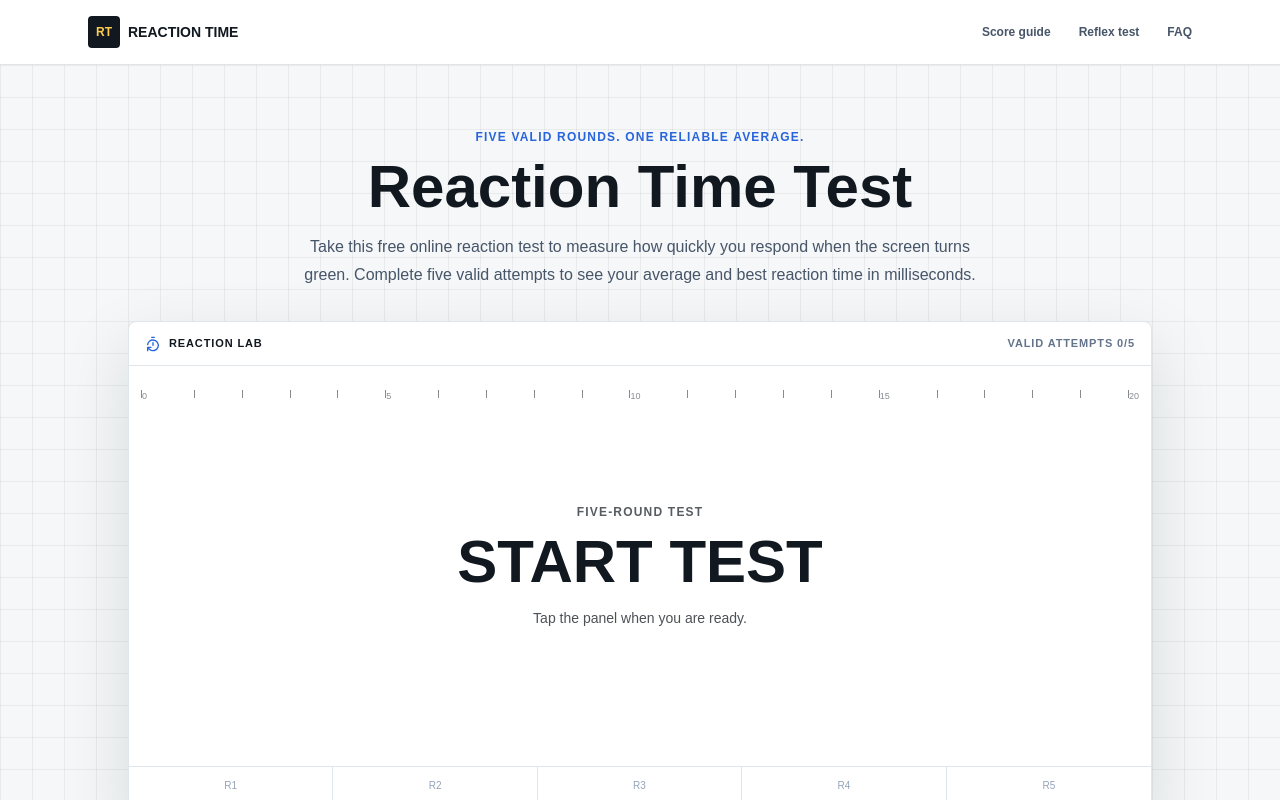
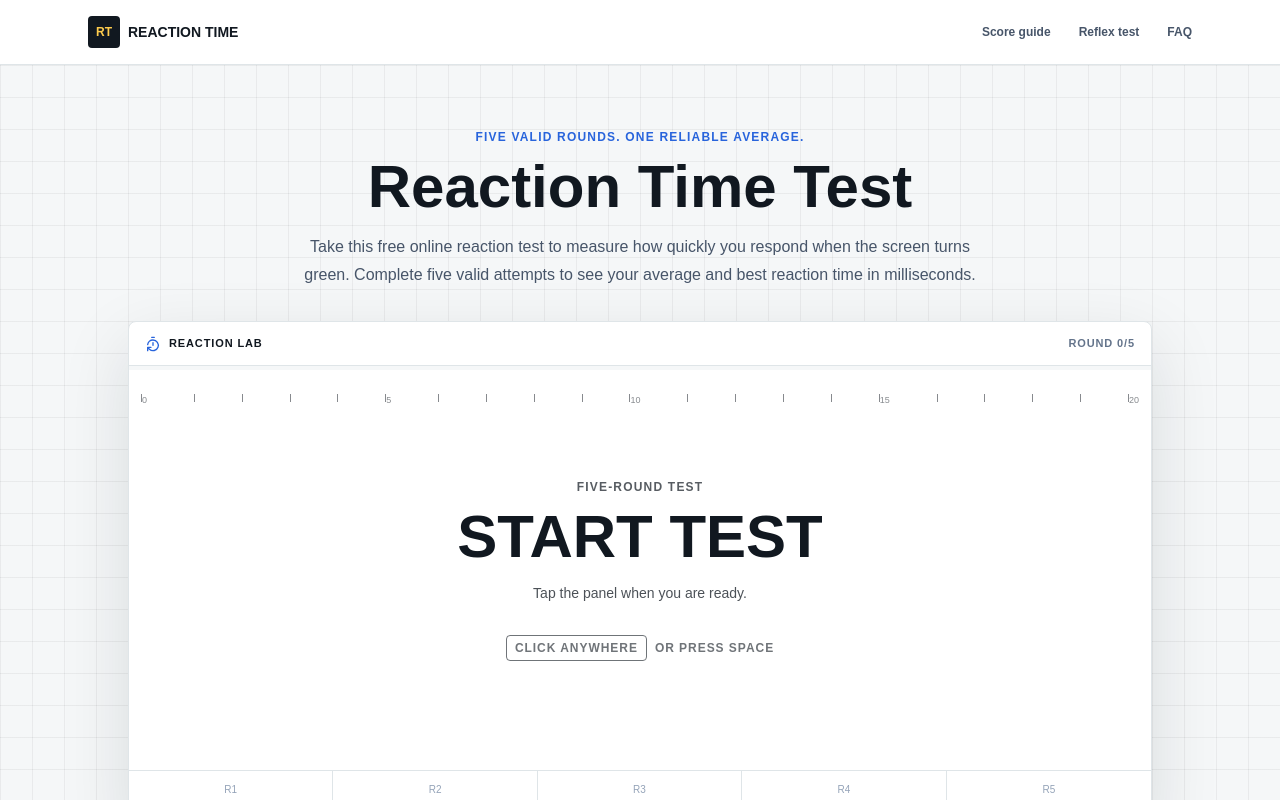
Before and after one commit to hyy2521152880/reactionTimeTest, a Next.js app: page / in a window 1280 px wide. Shown: the top 800 px of the page. Built offline with nearby package versions, Linux system fonts and the light colour scheme.

Commit message:
Improve reaction test gameplay feedback

```diff
--- a/components/reaction-test.tsx
+++ b/components/reaction-test.tsx
@@ -1,8 +1,8 @@
 "use client";
 
-import { Copy, RotateCcw, TimerReset } from "lucide-react";
+import { Check, Copy, Download, RotateCcw, Share2, TimerReset } from "lucide-react";
 import { useCallback, useEffect, useRef, useState } from "react";
-import { averageScore, bestScore, getScoreBand } from "@/lib/score";
+import { averageScore, bestScore, consistencyScore, estimatedPercentile, getScoreBand } from "@/lib/score";
 
 type Phase = "idle" | "waiting" | "ready" | "result" | "tooEarly" | "complete" | "interrupted";
 
@@ -35,6 +35,7 @@ export function ReactionTest({ label = "Reaction lab", completionLabel = "Reacti
   const [scores, setScores] = useState<number[]>([]);
   const [lastScore, setLastScore] = useState<number | null>(null);
   const [copyStatus, setCopyStatus] = useState("Copy result");
+  const [shareStatus, setShareStatus] = useState("Share score");
   const timeoutRef = useRef<ReturnType<typeof setTimeout> | null>(null);
   const readyAtRef = useRef<number | null>(null);
 
@@ -93,12 +94,15 @@ export function ReactionTest({ label = "Reaction lab", completionLabel = "Reacti
     setScores([]);
     setLastScore(null);
     setCopyStatus("Copy result");
+    setShareStatus("Share score");
     setPhase("idle");
   }, [clearRoundTimer]);
 
   const average = averageScore(scores);
   const best = bestScore(scores);
   const band = getScoreBand(average);
+  const percentile = estimatedPercentile(average);
+  const consistency = consistencyScore(scores);
   const copy = phaseCopy[phase];
 
   const copyResult = useCallback(async () => {
@@ -111,6 +115,59 @@ export function ReactionTest({ label = "Reaction lab", completionLabel = "Reacti
     }
   }, [average, best]);
 
+  const shareScore = useCallback(async () => {
+    if (!average) return;
+    setShareStatus("Preparing...");
+    const canvas = document.createElement("canvas");
+    canvas.width = 1200;
+    canvas.height = 630;
+    const context = canvas.getContext("2d");
+    if (!context) {
+      setShareStatus("Share unavailable");
+      return;
+    }
+    context.fillStyle = "#111820";
+    context.fillRect(0, 0, canvas.width, canvas.height);
+    context.fillStyle = "#ffcc4d";
+    context.fillRect(72, 72, 72, 12);
+    context.fillStyle = "#ffffff";
+    context.font = "700 30px Arial";
+    context.fillText("REACTION TIME TEST", 72, 145);
+    context.font = "900 150px Arial";
+    context.fillText(`${average}`, 72, 335);
+    context.font = "700 36px Arial";
+    context.fillStyle = "#aeb9c4";
+    context.fillText("milliseconds average", 80, 390);
+    context.fillStyle = "#ffffff";
+    context.font = "700 28px Arial";
+    context.fillText(`${band.label}  |  ${percentile}th estimated percentile`, 80, 470);
+    context.fillStyle = "#aeb9c4";
+    context.font = "500 24px Arial";
+    context.fillText("reaction-time.org", 80, 550);
+    const blob = await new Promise<Blob | null>((resolve) => canvas.toBlob(resolve, "image/png"));
+    if (!blob) {
+      setShareStatus("Share unavailable");
+      return;
+    }
+    const file = new File([blob], "reaction-time-score.png", { type: "image/png" });
+    try {
+      if (navigator.share && (!navigator.canShare || navigator.canShare({ files: [file] }))) {
+        await navigator.share({ title: "My reaction time score", text: `${average} ms average reaction time`, files: [file] });
+        setShareStatus("Shared");
+        return;
+      }
+    } catch {
+      setShareStatus("Share cancelled");
+      return;
+    }
+    const link = document.createElement("a");
+    link.download = file.name;
+    link.href = URL.createObjectURL(blob);
+    link.click();
+    URL.revokeObjectURL(link.href);
+    setShareStatus("Image downloaded");
+  }, [average, band.label, percentile]);
+
   const surfaceClass = phase === "waiting"
     ? "bg-caution text-white"
     : phase === "ready"
@@ -121,12 +178,13 @@ export function ReactionTest({ label = "Reaction lab", completionLabel = "Reacti
     <section aria-label={ariaLabel} className="overflow-hidden rounded-lg border border-line bg-white shadow-console">
       <div className="flex h-11 items-center justify-between border-b border-line px-4 text-[11px] font-bold uppercase tracking-[0.08em]">
         <span className="flex items-center gap-2"><TimerReset aria-hidden="true" className="h-4 w-4 text-action" /> {label}</span>
-        <span className="text-slate-500">Valid attempts {scores.length}/{TOTAL_ROUNDS}</span>
+        <span className="text-slate-500">Round {phase === "idle" ? 0 : Math.min(scores.length + 1, TOTAL_ROUNDS)}/{TOTAL_ROUNDS}</span>
       </div>
+      <div className="h-1 bg-paper" aria-hidden="true"><div className="h-full bg-action transition-[width]" style={{ width: `${(scores.length / TOTAL_ROUNDS) * 100}%` }} /></div>
 
       <button
         type="button"
-        className={`test-surface relative flex min-h-[360px] w-full flex-col items-center justify-center overflow-hidden px-5 text-center focus-visible:z-10 focus-visible:outline focus-visible:outline-4 focus-visible:outline-offset-[-4px] focus-visible:outline-marker md:min-h-[400px] ${surfaceClass}`}
+        className={`test-surface group relative flex min-h-[320px] w-full cursor-pointer flex-col items-center justify-center overflow-hidden px-5 text-center focus-visible:z-10 focus-visible:outline focus-visible:outline-4 focus-visible:outline-offset-[-4px] focus-visible:outline-marker active:scale-[0.998] md:min-h-[400px] ${surfaceClass}`}
         onPointerDown={activate}
         onKeyDown={(event) => {
           if (event.key === "Enter" || event.key === " ") {
@@ -134,7 +192,7 @@ export function ReactionTest({ label = "Reaction lab", completionLabel = "Reacti
             activate();
           }
         }}
-        aria-live="polite"
+        aria-label={`${copy.title}. ${copy.detail}`}
         data-phase={phase}
         data-test-surface
       >
@@ -151,7 +209,8 @@ export function ReactionTest({ label = "Reaction lab", completionLabel = "Reacti
             <dl className="border-t border-line text-sm">
               <div className="flex justify-between border-b border-line py-3"><dt className="text-slate-500">Best attempt</dt><dd className="data-number font-bold" data-best>{best} ms</dd></div>
               <div className="flex justify-between border-b border-line py-3"><dt className="text-slate-500">Score band</dt><dd className="font-bold">{band.label}</dd></div>
-              <div className="flex justify-between border-b border-line py-3"><dt className="text-slate-500">Valid rounds</dt><dd className="font-bold">{TOTAL_ROUNDS}</dd></div>
+              <div className="flex justify-between border-b border-line py-3"><dt className="text-slate-500">Estimated percentile</dt><dd className="font-bold">{percentile}th</dd></div>
+              <div className="flex justify-between border-b border-line py-3"><dt className="text-slate-500">Consistency</dt><dd className="font-bold">{consistency}%</dd></div>
             </dl>
           </div>
         ) : (
@@ -163,9 +222,12 @@ export function ReactionTest({ label = "Reaction lab", completionLabel = "Reacti
               <h2 className="text-4xl font-black uppercase md:text-6xl">{copy.title}</h2>
             )}
             <p className="mt-4 text-sm opacity-75">{copy.detail}</p>
+            {phase === "idle" ? <p className="mt-8 inline-flex items-center gap-2 text-xs font-bold uppercase tracking-[0.08em] opacity-60"><span className="rounded border border-current px-2 py-1">Click anywhere</span><span>or press Space</span></p> : null}
           </>
         )}
       </button>
+
+      <p className="sr-only" aria-live="polite">{copy.title}. {copy.detail}</p>
 
       <div className="grid grid-cols-5 border-t border-line bg-white" aria-label="Attempt results">
         {Array.from({ length: TOTAL_ROUNDS }, (_, index) => (
@@ -182,9 +244,13 @@ export function ReactionTest({ label = "Reaction lab", completionLabel = "Reacti
             <RotateCcw aria-hidden="true" className="h-4 w-4" /> Test again
           </button>
           <button type="button" onClick={copyResult} className="inline-flex min-h-10 items-center gap-2 rounded-md border border-line px-4 text-sm font-bold hover:bg-paper focus-visible:outline focus-visible:outline-3 focus-visible:outline-offset-2 focus-visible:outline-action">
-            <Copy aria-hidden="true" className="h-4 w-4" /> {copyStatus}
+            {copyStatus === "Copied" ? <Check aria-hidden="true" className="h-4 w-4" /> : <Copy aria-hidden="true" className="h-4 w-4" />} {copyStatus}
+          </button>
+          <button type="button" onClick={shareScore} className="inline-flex min-h-10 items-center gap-2 rounded-md border border-line px-4 text-sm font-bold hover:bg-paper focus-visible:outline focus-visible:outline-3 focus-visible:outline-offset-2 focus-visible:outline-action">
+            {shareStatus === "Image downloaded" ? <Download aria-hidden="true" className="h-4 w-4" /> : <Share2 aria-hidden="true" className="h-4 w-4" />} {shareStatus}
           </button>
           <p className="w-full text-xs text-slate-500 md:ml-auto md:w-auto">{band.summary}</p>
+          <p className="w-full text-[11px] leading-5 text-slate-400">Estimated percentile is based on a general online benchmark, not a clinical or population statistic.</p>
         </div>
       ) : null}
     </section>
--- a/lib/score.ts
+++ b/lib/score.ts
@@ -13,6 +13,21 @@ export function bestScore(scores: number[]): number {
   return Math.min(...scores);
 }
 
+export function estimatedPercentile(milliseconds: number): number {
+  if (!milliseconds) return 0;
+  const percentile = 100 - (milliseconds - 150) * 0.18;
+  return Math.max(1, Math.min(99, Math.round(percentile)));
+}
+
+export function consistencyScore(scores: number[]): number {
+  if (scores.length < 2) return 0;
+  const average = averageScore(scores);
+  if (!average) return 0;
+  const variance = scores.reduce((total, score) => total + (score - average) ** 2, 0) / scores.length;
+  const coefficient = Math.sqrt(variance) / average;
+  return Math.max(0, Math.min(100, Math.round((1 - coefficient) * 100)));
+}
+
 export function getScoreBand(milliseconds: number): ScoreBand {
   if (milliseconds < 180) return { label: "Exceptional", summary: "An unusually fast browser-test result." };
   if (milliseconds < 220) return { label: "Fast", summary: "A quick response under typical desktop conditions." };
```
Also changed, not shown: 1 other file (tests, documents, lock files or other folders).
